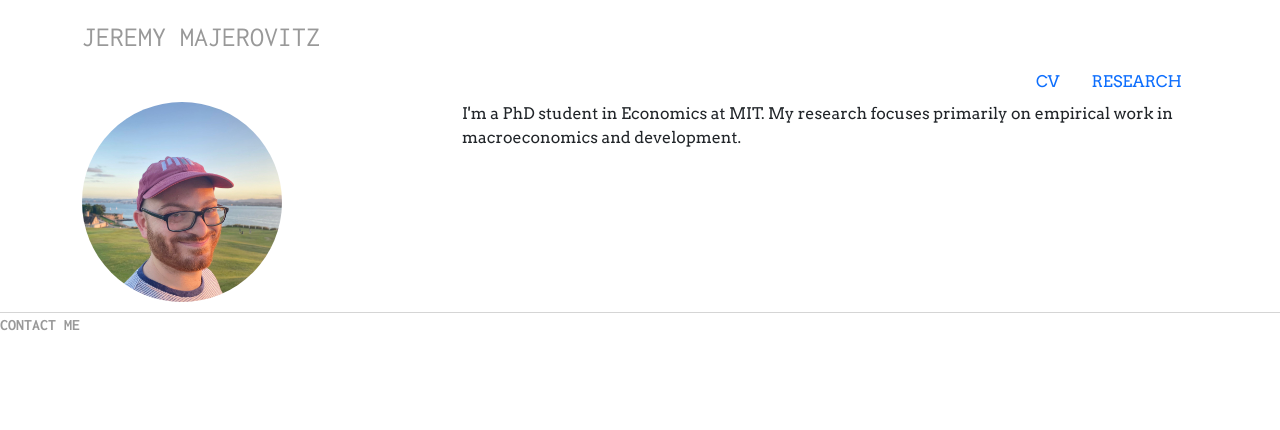
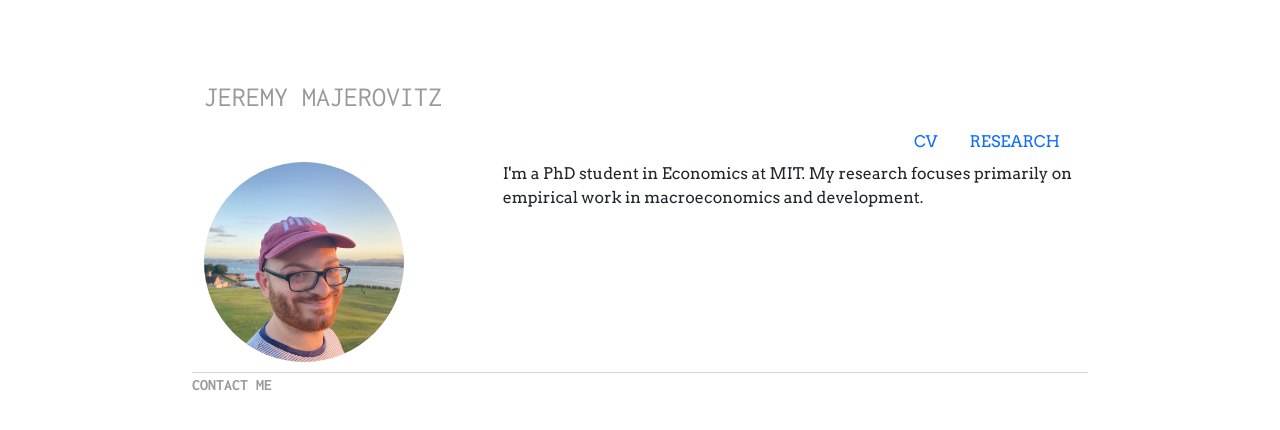
Before and after one commit to jmajic/jmajic.github.io, a Jekyll site: the page built from index.html, in a window 1280 px wide. Shown: the top 430 px of the page. Built offline with Jekyll 4.4.1, drawn with Linux system fonts in a browser that asks for light colours.

Commit message:
Combine body style

```diff
--- a/css/main.css
+++ b/css/main.css
@@ -3,7 +3,7 @@
 @import url('https://fonts.googleapis.com/css2?family=Inconsolata:wght@200;300;400;500;600;700;800;900&display=swap');
 
 /* body { margin: 60px auto; width: 70%; font-family: 'Arvo', Georgia, Times; font-size: 16px; } */
-body { padding-top: 20px; padding-bottom: 40px; font-family: 'Arvo', Georgia, Times; font-size: 16px; }
+body { margin: 60px auto; width: 70%; padding-top: 20px; padding-bottom: 40px; font-family: 'Arvo', Georgia, Times; font-size: 16px; }
 
 /* Navigation */
 footer a, h3.text-muted a {text-decoration: none; color: #999999; }
```
